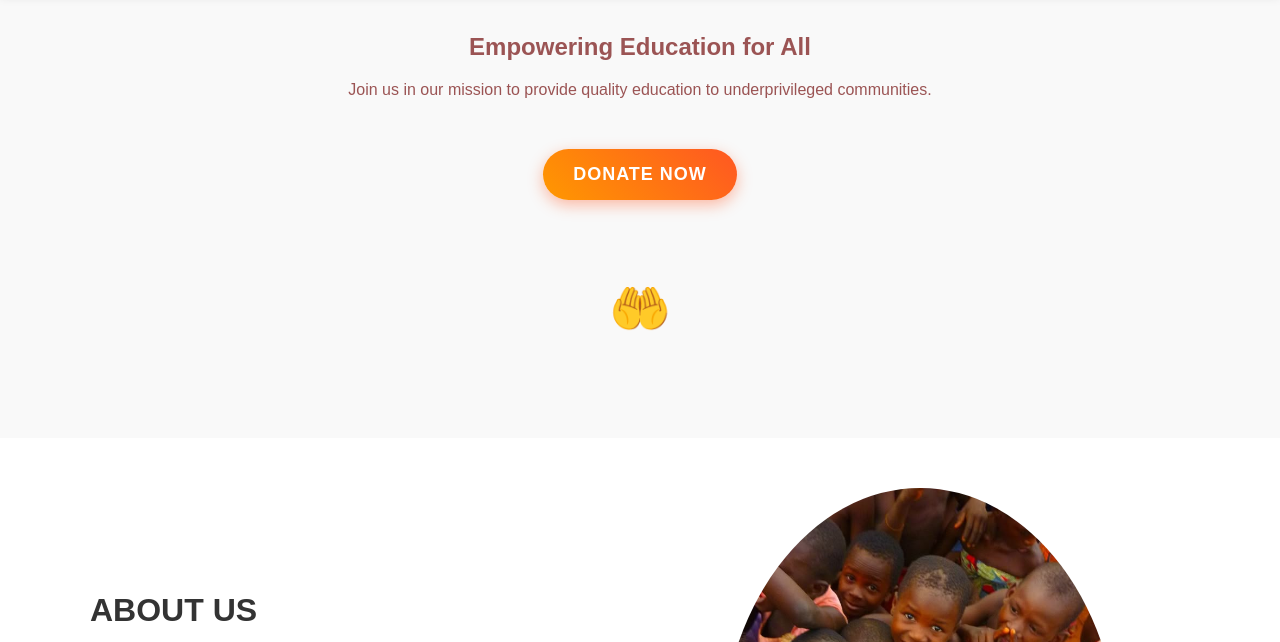
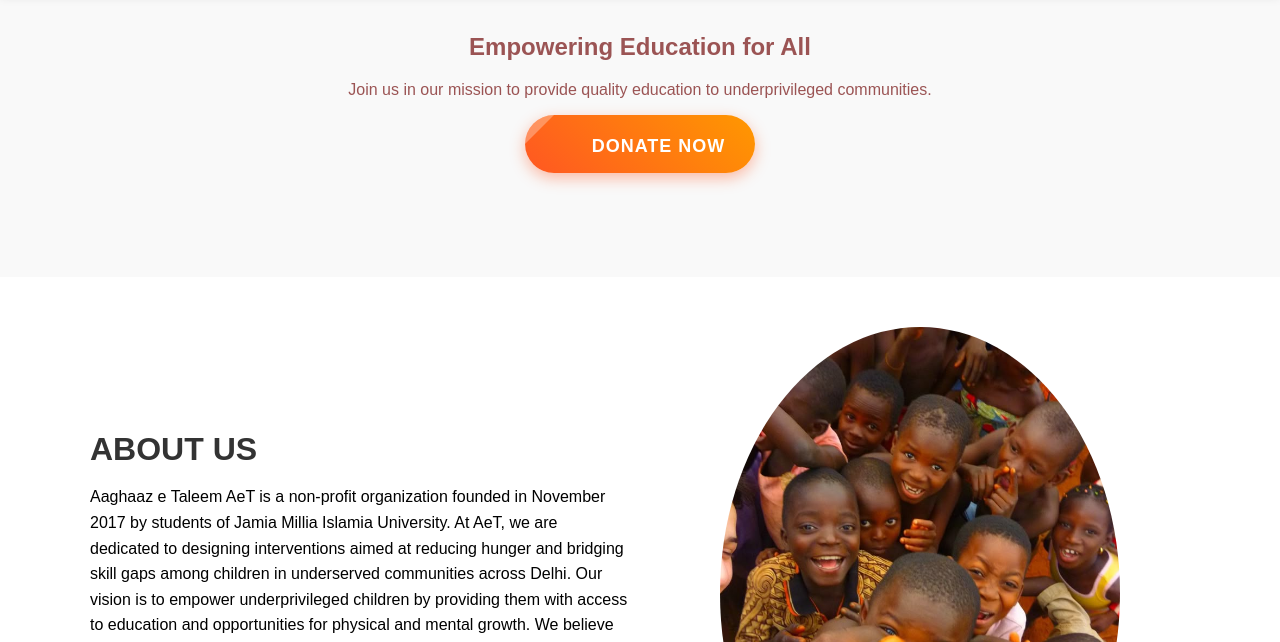
Before and after one commit to mohdwalirahmani/Aagaz-e-taleem, a plain HTML site: page index.html in a window 1280 px wide. Shown: the part 87-729 px from the top of the page. Drawn offline with Linux system fonts and the light colour scheme.

Commit message:
update dona buttton

```diff
--- a/index.html
+++ b/index.html
@@ -30,13 +30,10 @@
         <div class="hero-content">
             <h1>Empowering Education for All</h1>
             <p>Join us in our mission to provide quality education to underprivileged communities.</p>
-            <div class="donation-container">
-                <a href="#" class="donate-btn" onclick="giveBread()">Donate Now</a>
-                <div class="bread" id="bread">🍞</div>
-                <div class="child-hand">🤲</div>
-            </div>
-            <p id="thank-you-msg"></p>
+            <a href="#donate" class= "donate-btn">
+                <span class="coin">💰</span> Donate Now
 
+            </a>
         </div>
     </section>
 
--- a/script.js
+++ b/script.js
@@ -20,21 +20,3 @@ document.querySelector("form").addEventListener("submit", function(e) {
         alert("Please fill in all fields before submitting.");
     }
 });
-
- // donate animation
-function giveBread() {
-    let bread = document.getElementById("bread");
-    let message = document.getElementById("thank-you-msg");
-
-    // Reset the bread position
-    bread.style.opacity = "1";
-    bread.style.transition = "transform 1s ease-in-out, opacity 0.5s";
-    bread.style.transform = "translateY(80px)";
-
-    // Hide bread and show message after animation
-    setTimeout(() => {
-        bread.style.opacity = "0";
-        message.innerHTML = "Thank you for your donation! ❤️";
-        message.style.display = "block";
-    }, 1000);
-}
--- a/styles.css
+++ b/styles.css
@@ -92,61 +92,8 @@ header {
     margin-top: 50px;
 }
 
-/* Donate Button */
-.donate-btn {
-    display: inline-block;
-    padding: 15px 30px;
-    font-size: 18px;
-    font-weight: bold;
-    color: white;
-    background: linear-gradient(45deg, #ff9800, #ff5722);
-    border: none;
-    border-radius: 50px;
-    text-decoration: none;
-    text-transform: uppercase;
-    letter-spacing: 1px;
-    box-shadow: 0 5px 15px rgba(255, 87, 34, 0.4);
-    transition: all 0.3s ease-in-out;
-    cursor: pointer;
-}
 
-/* Button Hover Effect */
-.donate-btn:hover {
-    background: linear-gradient(45deg, #ff5722, #ff9800);
-    transform: scale(1.1);
-    box-shadow: 0 8px 20px rgba(255, 87, 34, 0.6);
-}
-
-/* Bread Styling */
-.bread {
-    position: absolute;
-    top: 50px;
-    font-size: 30px;
-    opacity: 0; /* Initially hidden */
-}
-
-/* Child's Hand */
-.child-hand {
-    font-size: 50px;
-    margin-top: 80px;
-}
-
-/* Thank You Message */
-#thank-you-msg {
-    font-size: 18px;
-    font-weight: bold;
-    color: green;
-    margin-top: 20px;
-    display: none; /* Initially hidden */
-}
-
-
-
-
-
-
-
-/* donate button
+/* donate button */
 
 .donate-btn{
     display: inline-block;
@@ -165,16 +112,16 @@ header {
     position: relative;
     overflow: hidden;
 }
-    */
-/* Hover effect
+
+/* Hover effect */
 .donate-btn:hover {
     background: linear-gradient(45deg, #ff9800, #ff5722);
     transform: scale(1.1);
     box-shadow: 0 8px 20px rgba(255, 87, 34, 0.6);
 }
-*/
 
-/* Animated Shine Effect
+
+/* Animated Shine Effect */
 .donate-btn::before {
     content: "";
     position: absolute;
@@ -190,23 +137,23 @@ header {
 .donate-btn:hover::before {
     left: 150%;
 }
-*/
 
-/* Coin Animation
+
+/* Coin Animation */
 .coin {
     display: inline-block;
     font-size: 24px;
     animation: dropCoin 1s infinite;
 }
-*/
 
-/* Coin Drop Keyframes
+
+/* Coin Drop Keyframes */
 @keyframes dropCoin {
     0% { transform: translateY(-10px); opacity: 0; }
     50% { transform: translateY(5px); opacity: 1; }
     100% { transform: translateY(0); opacity: 0; }
 }
-*/
+
 
 /*about */
 
```
